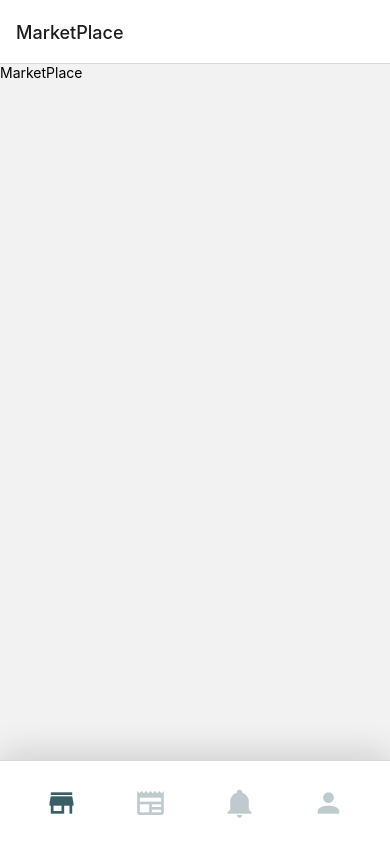
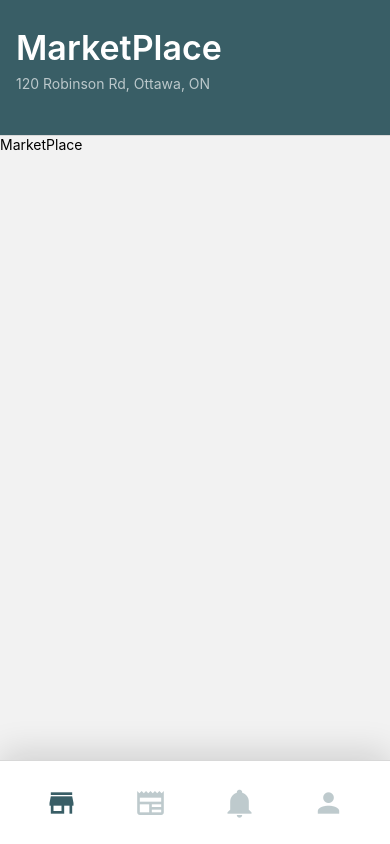
Before and after one commit to cast0273/ThemeProofOfConcept, a React Native app: screen / in a window 390 px wide. Built offline with nearby package versions, Linux system fonts and the light colour scheme.

Commit message:
start styling headers for main pages

```diff
--- a/App.js
+++ b/App.js
@@ -2,7 +2,10 @@ import * as React from 'react'
 import { Platform, StyleSheet, Text, View } from 'react-native'
 import { StatusBar } from 'expo-status-bar'
 import { MaterialCommunityIcons } from '@expo/vector-icons'
-import { shadowColor } from 'react-native/Libraries/Components/View/ReactNativeStyleAttributes'
+import {
+  color,
+  shadowColor
+} from 'react-native/Libraries/Components/View/ReactNativeStyleAttributes'
 
 import { NavigationContainer } from '@react-navigation/native'
 import { createBottomTabNavigator } from '@react-navigation/bottom-tabs'
@@ -22,7 +25,9 @@ export default function App () {
       <StatusBar style='auto' />
 
       <TabBar.Navigator
-        screenOptions={({ route }) => ({
+        screenOptions={({ navigation, route }) => ({
+          headerTitleAlign: 'left',
+          headerStyle: { backgroundColor: '#395E66', height: 136 },
           tabBarIcon: ({ focused, color, size }) => {
             let iconName
             if (route.name === 'MarketPlace') {
@@ -51,7 +56,36 @@ export default function App () {
             shadowOpacity: 0.14,
             shadowRadius: 34,
             elevation: 16
-          }
+          },
+          headerTitle: props => (
+            <View
+              style={{
+                display: 'flex',
+                justifyContent: 'flex-start'
+              }}
+            >
+              <Text
+                style={{
+                  fontSize: 34,
+                  fontWeight: '600',
+                  color: '#FFFFFF',
+                  paddingBottom: 7
+                }}
+              >
+                {props.children}
+              </Text>
+              <Text
+                style={{
+                  fontSize: 14,
+                  fontWeight: '400',
+                  color: '#FFFFFFA8',
+                  paddingBottom: 17
+                }}
+              >
+                120 Robinson Rd, Ottawa, ON
+              </Text>
+            </View>
+          )
         })}
       >
         <TabBar.Screen name='MarketPlace' component={MarketPlace} />
```
